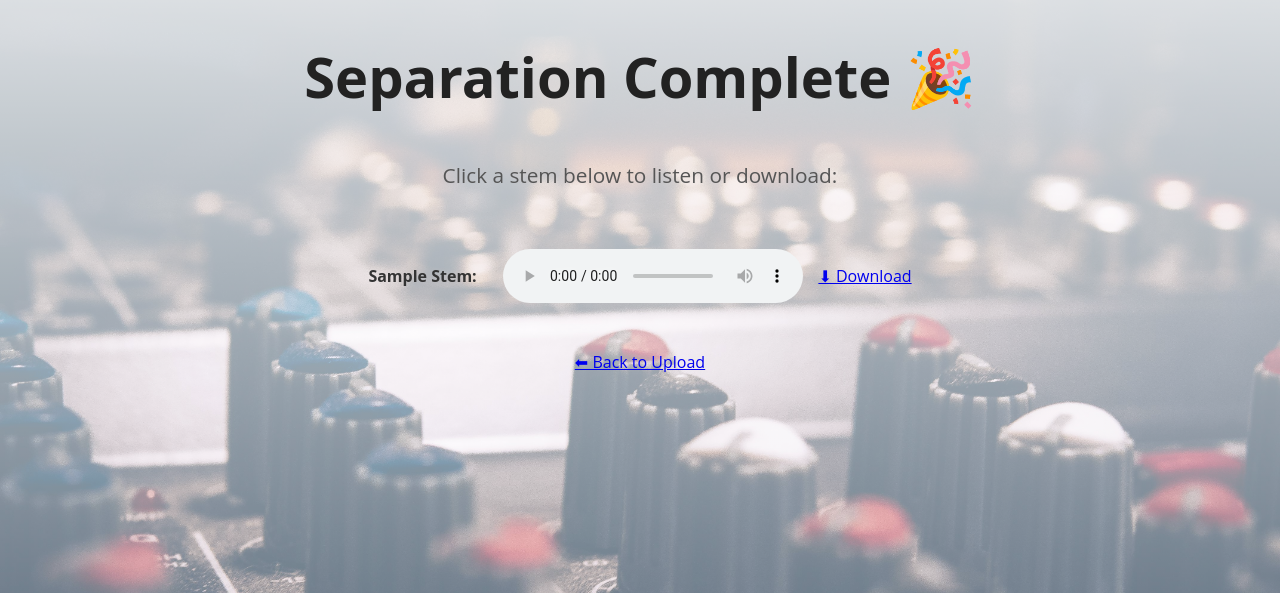
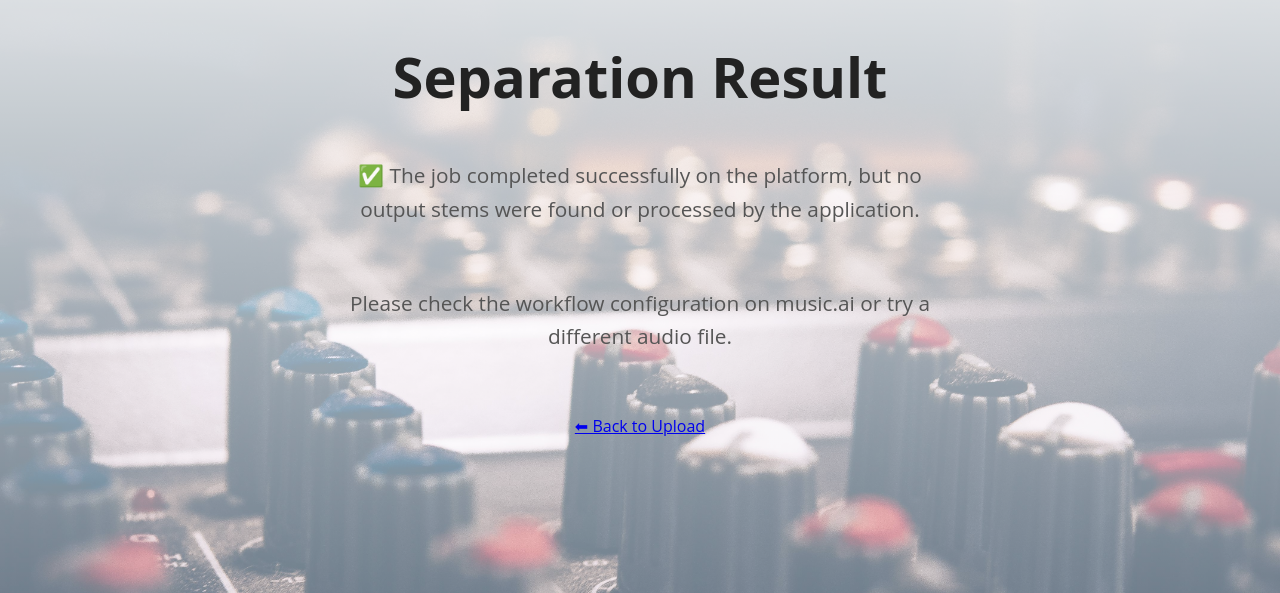
Before and after one commit to tomasvold/drum-splitter-app, a Flask app: template templates/result.html in a window 1280 px wide. Shown: the top 593 px of the page. Run offline with Flask 3, Linux system fonts and the light colour scheme; the template is opened without the code that fills it: most values are stand-ins (such as "Sample title", 1, 10 or a date in 2020).

Commit message:
troubleshootingg

```diff
--- a/app.py
+++ b/app.py
@@ -73,6 +73,8 @@ def upload():
         print(f"✔️ Job {job_id} finished with status: {status}")
 
         if status == "SUCCEEDED":
+            print(f"🔍 Full completed_job_info for {job_id} (Status: {status}):")
+            print(json.dumps(completed_job_info, indent=2))
             outputs = completed_job_info.get("result", {}).get("outputs")
             if outputs:
                 print("✅ Job completed. Outputs:")
--- a/templates/result.html
+++ b/templates/result.html
@@ -6,17 +6,46 @@
   <link rel="stylesheet" href="{{ url_for('static', filename='style.css') }}">
 </head>
 <body>
-  <h1>Separation Complete 🎉</h1>
+  <h1>Separation Result</h1> {% if job_status == "SUCCEEDED" and stems %}
+    {# This is the ideal case: job succeeded and we have stems #}
+    <p>Separation Complete! 🎉</p>
     <p>Click a stem below to listen or download:</p>
     <ul>
-    {% for stem, url in stems.items() %}
+      {% for stem_key, url in stems.items() %}
         <li>
-        <strong>{{ stem.replace('_', ' ').title() }}:</strong>
+          <strong>{{ stem_key.replace('_', ' ').title() }}:</strong>
           <audio controls src="{{ url }}"></audio>
           <a href="{{ url }}" download>⬇ Download</a>
         </li>
+      {% else %}
+        {# This 'else' for the for-loop handles if stems is an empty dictionary #}
+        <li>No stems were found in the result.</li>
       {% endfor %}
     </ul>
+  {% elif job_status == "SUCCEEDED_NO_OUTPUTS" %}
+    {# Job succeeded according to the API, but our app couldn't find/process the output URLs #}
+    <p>✅ The job completed successfully on the platform, but no output stems were found or processed by the application.</p>
+    {% if error_info %}
+      <p>Details: {{ error_info }}</p>
+    {% endif %}
+     <p>Please check the workflow configuration on music.ai or try a different audio file.</p>
+  {% elif job_status == "FAILED" %}
+    {# Job explicitly failed #}
+    <p>😢 Unfortunately, the separation job failed.</p>
+    {% if error_info %}
+      <p>Details: {{ error_info }}</p>
+    {% else %}
+      <p>No specific error details were provided by the music.ai service.</p>
+    {% endif %}
+  {% else %}
+    {# Catch-all for other statuses or unexpected situations #}
+    <p>Job Status: {{ job_status }}</p>
+    <p>Something unexpected happened. Please try again or check the logs.</p>
+    {% if error_info %}
+      <p>Details: {{ error_info }}</p>
+    {% endif %}
+  {% endif %}
+
   <br>
   <a href="/">⬅ Back to Upload</a>
 </body>
```
Lines whose indentation alone changed are shown as unchanged.
